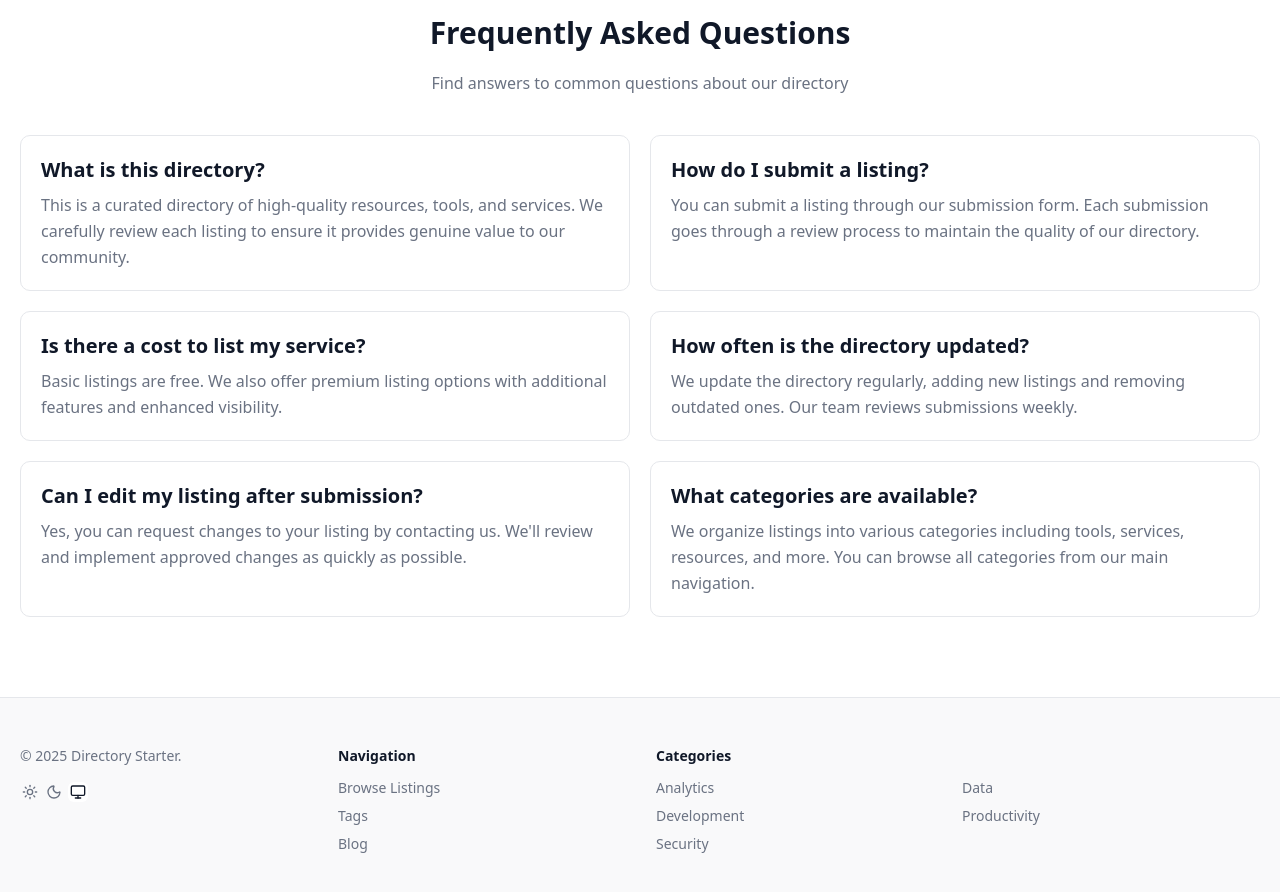
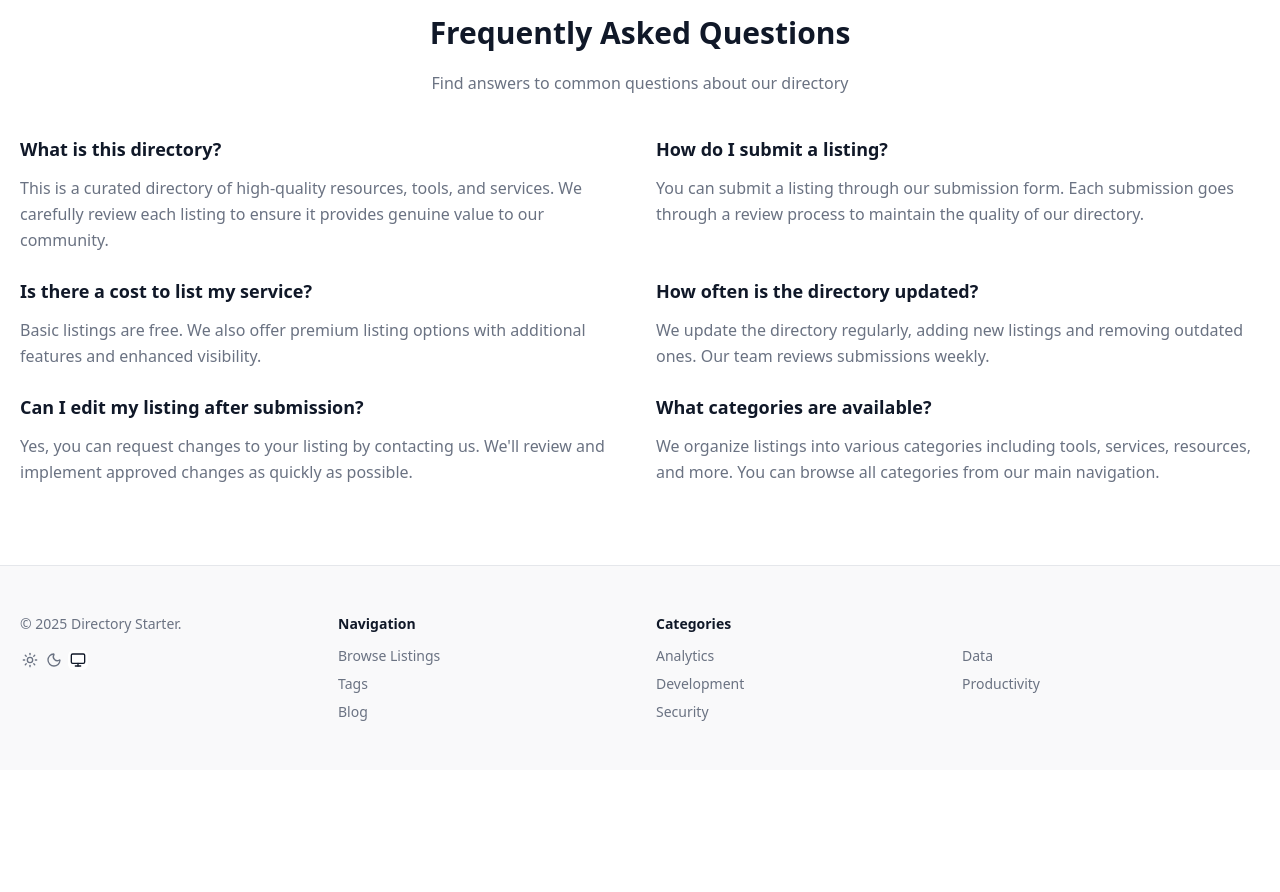
Before and after one commit to gijsverheijke/directorystarter, a Next.js app: page / in a window 1280 px wide. Shown: the part 1100-1992 px from the top of the page. After the commit the page ends 1870 px from the top, so only its background shows below. Built offline with nearby package versions, Linux system fonts and the light colour scheme.

Commit message:
faq layout updates

```diff
--- a/components/faq/Faq.tsx
+++ b/components/faq/Faq.tsx
@@ -16,10 +16,10 @@ export default function Faq({ faqs }: FaqProps) {
         <p className="text-muted-foreground">Find answers to common questions about our directory</p>
       </div>
 
-      <div className="grid grid-cols-1 lg:grid-cols-2 gap-5">
+      <div className="grid grid-cols-1 lg:grid-cols-2 gap-x-8 gap-y-6">
         {faqItems.map((faq, index) => (
-          <div key={index} className="border border-border rounded-lg p-5">
-            <h3 className="text-xl font-semibold mb-2">{faq.question}</h3>
+          <div key={index} className="space-y-3">
+            <h3 className="text-lg font-semibold text-foreground">{faq.question}</h3>
             <div className="text-muted-foreground leading-relaxed whitespace-pre-wrap">
               {faq.answer}
             </div>
```
